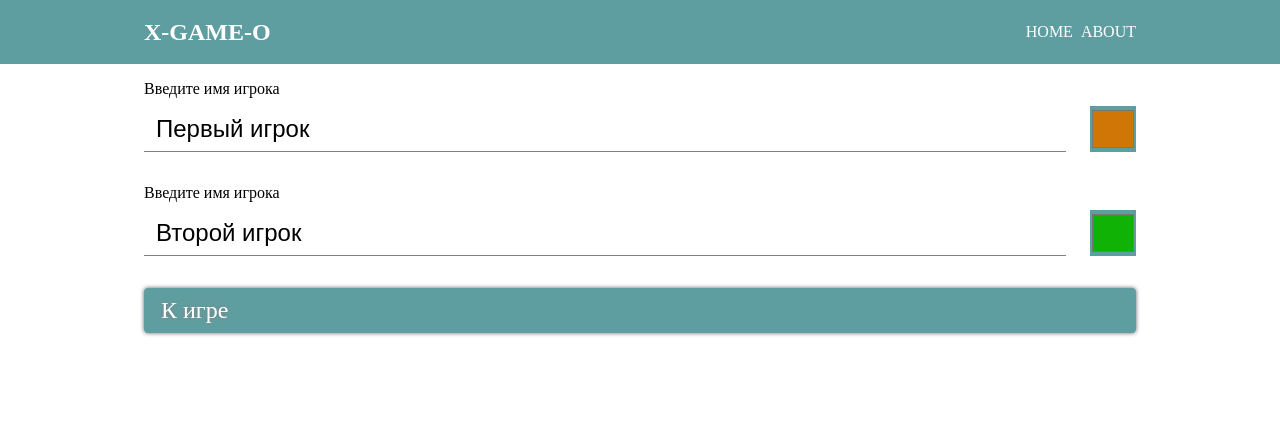
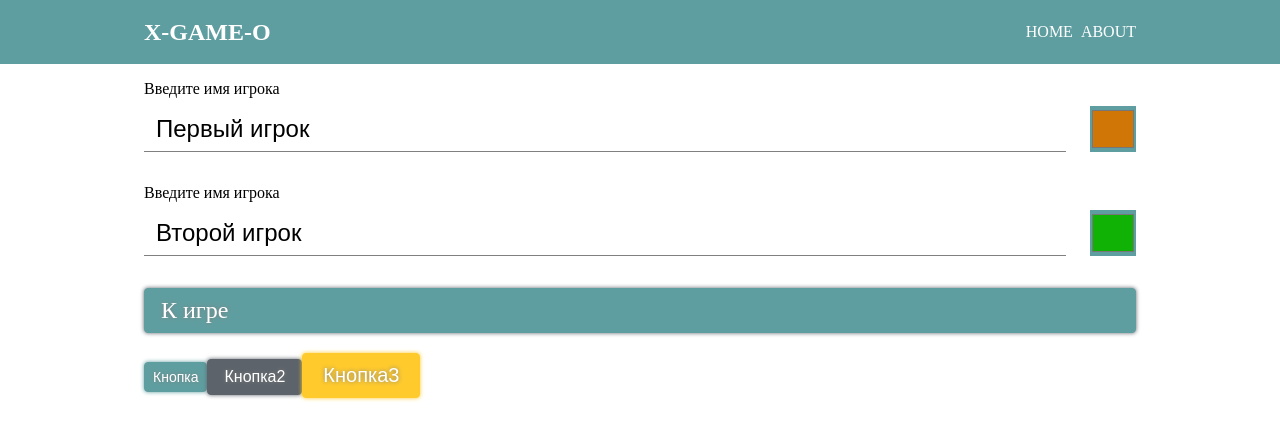
Before and after one commit to bebeto123g/x-game, a React (Create React App) app: page / in a window 1280 px wide. Shown: the top 440 px of the page. Built offline with nearby package versions, Linux system fonts and the light colour scheme.

Commit message:
example emotion styles

```diff
--- a/package.json
+++ b/package.json
@@ -3,6 +3,8 @@
     "version": "0.1.0",
     "private": true,
     "dependencies": {
+        "@emotion/react": "^11.8.1",
+        "@emotion/styled": "^11.8.1",
         "@types/node": "^16.11.24",
         "@types/react": "^17.0.39",
         "@types/react-dom": "^17.0.11",
--- /dev/null
+++ b/src/components/UI/Button/ButtonEmation.tsx
@@ -0,0 +1,84 @@
+import React, { FC } from 'react';
+import styled from '@emotion/styled';
+
+export type ButtonPropsTypes = {
+    variant?: 'danger' | 'info' | 'warning' | 'primary' | 'secondary';
+    size?: 'sm' | 'lg';
+    callback: () => void;
+    disabled?: boolean;
+};
+
+const ButtonEmotion: FC<ButtonPropsTypes> = ({
+    disabled = false,
+    children,
+    variant = 'secondary',
+    size,
+    callback,
+}) => {
+    return (
+        <ButtonStyled size={size} onClick={() => callback()} disabled={disabled} variant={variant}>
+            {children}
+        </ButtonStyled>
+    );
+};
+
+export default ButtonEmotion;
+
+
+type ButtonStyledPropsType = Omit<ButtonPropsTypes, 'callback'>;
+
+const bgColor = (props: ButtonStyledPropsType) => {
+    switch (props.variant) {
+        case 'primary':
+            return 'cadetblue';
+        case 'danger':
+            return '#bb2d3b';
+        case 'info':
+            return '#31d2f2';
+        case 'warning':
+            return '#ffca2c';
+        default:
+            return '#5c636a'
+    }
+};
+
+const btnSizeGap = (props: ButtonStyledPropsType) => {
+    switch (props.size) {
+        case 'lg':
+            return '10px 20px';
+        case 'sm':
+            return '6px 8px';
+        default:
+            return '8px 16px'
+    }
+}
+
+const btnSizeFont = (props: ButtonStyledPropsType) => {
+    switch (props.size) {
+        case 'lg':
+            return '20px';
+        case 'sm':
+            return '14px';
+        default:
+            return '16px'
+    }
+}
+
+const ButtonStyled = styled.button<ButtonStyledPropsType>`
+    padding: ${btnSizeGap};
+    border-radius: 4px;
+    transition: box-shadow 0.2s, background-color 0.5s;
+    color: white;
+    text-shadow: 0 0 4px gray;
+    box-shadow: 0 0 4px 0 ${bgColor};
+    font-size: ${btnSizeFont};
+    text-decoration: none;
+    background-color: ${bgColor};
+    border: 1px solid ${bgColor};
+    cursor: pointer;
+    margin-top: 20px;
+
+    &:disabled {
+        cursor: not-allowed;
+    }
+`;
--- a/src/views/Home.tsx
+++ b/src/views/Home.tsx
@@ -1,5 +1,6 @@
 import React from 'react';
 import InputNamePlayer from '../components/InputNamePlayer/InputNamePlayer';
+import ButtonEmotion from '../components/UI/Button/ButtonEmation';
 import ButtonLink from '../components/UI/Button/ButtonLink';
 
 const Home = () => {
@@ -12,6 +13,10 @@ const Home = () => {
                 <ButtonLink to={'/game'} variant="primary" classNames={'home-page__start-btn'}>
                     К игре
                 </ButtonLink>
+
+                <ButtonEmotion size='sm' variant='primary' callback={() => console.log('click')}>Кнопка</ButtonEmotion>
+                <ButtonEmotion callback={() => console.log('click2')}>Кнопка2</ButtonEmotion>
+                <ButtonEmotion size='lg' variant='warning' callback={() => console.log('click3')}>Кнопка3</ButtonEmotion>
             </div>
         </div>
     );
```
Also changed, not shown: 1 other file (tests, documents, lock files or other folders).
